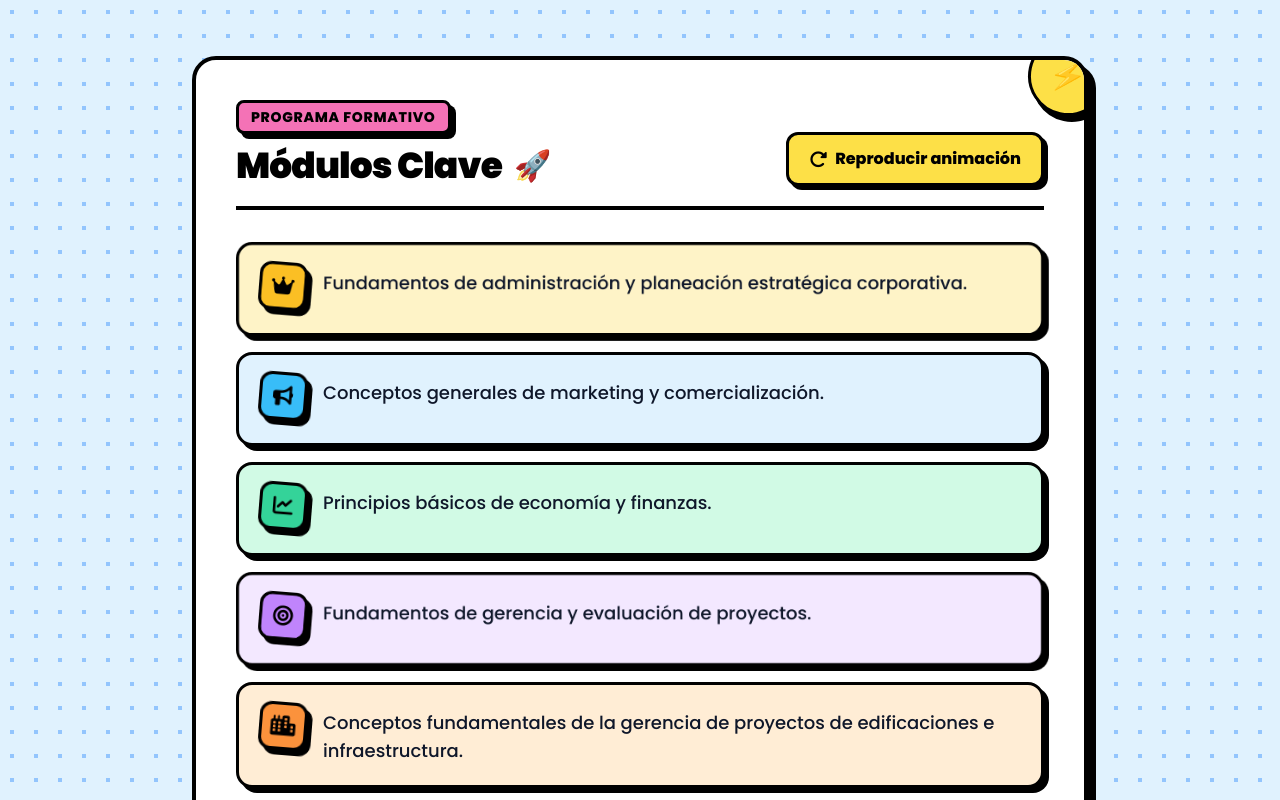
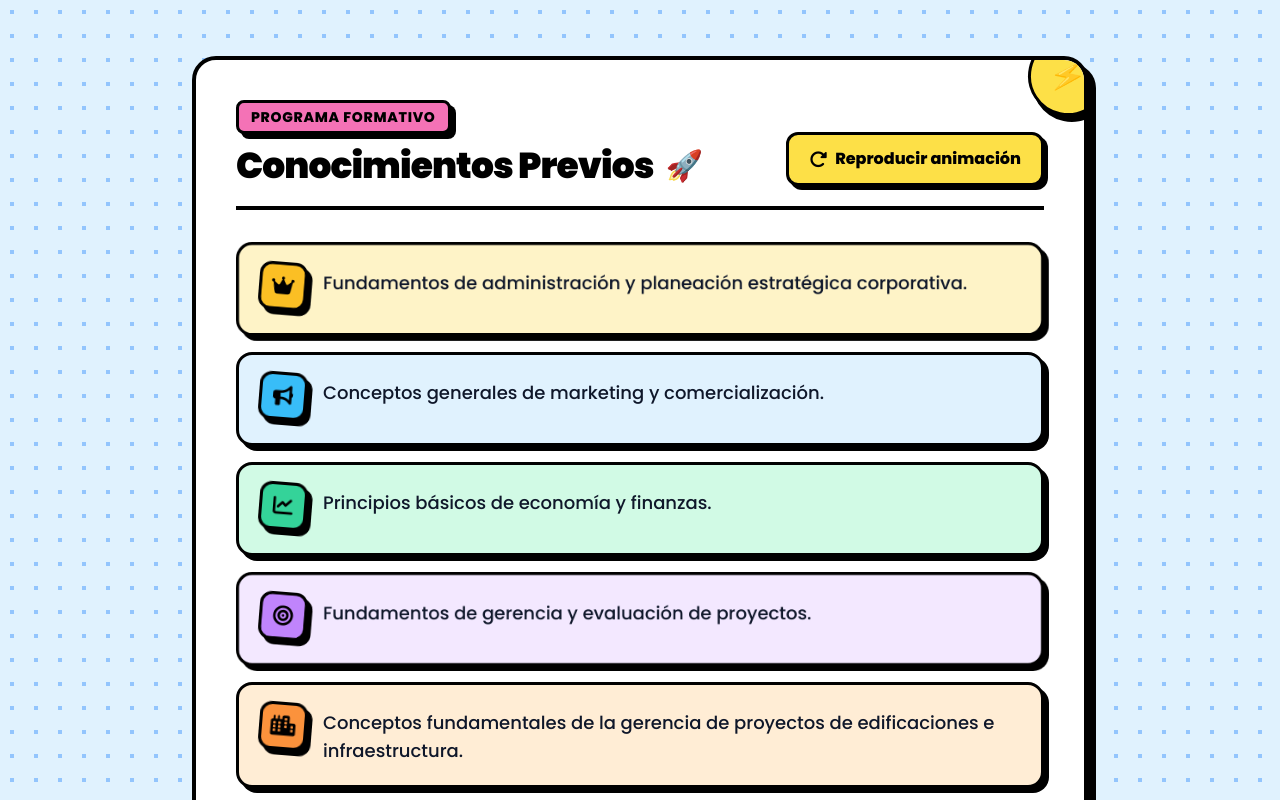
Before and after one commit to Departamento-Innovacion-Academica/U4_Marketing_Estrategico, a plain HTML site: page Vineta1/index.html in a window 1280 px wide. Shown: the top 800 px of the page. Drawn offline with nearby package versions, Linux system fonts and the light colour scheme.

Commit message:
Update index.html

```diff
--- a/Vineta1/index.html
+++ b/Vineta1/index.html
@@ -152,7 +152,7 @@
             Programa Formativo
           </span>
           <h1 class="text-2xl sm:text-4xl font-black text-black tracking-tight flex items-center gap-3">
-            <span>Módulos Clave</span>
+            <span>Conocimientos Previos</span>
             <span class="text-3xl">🚀</span>
           </h1>
         </div>
```
